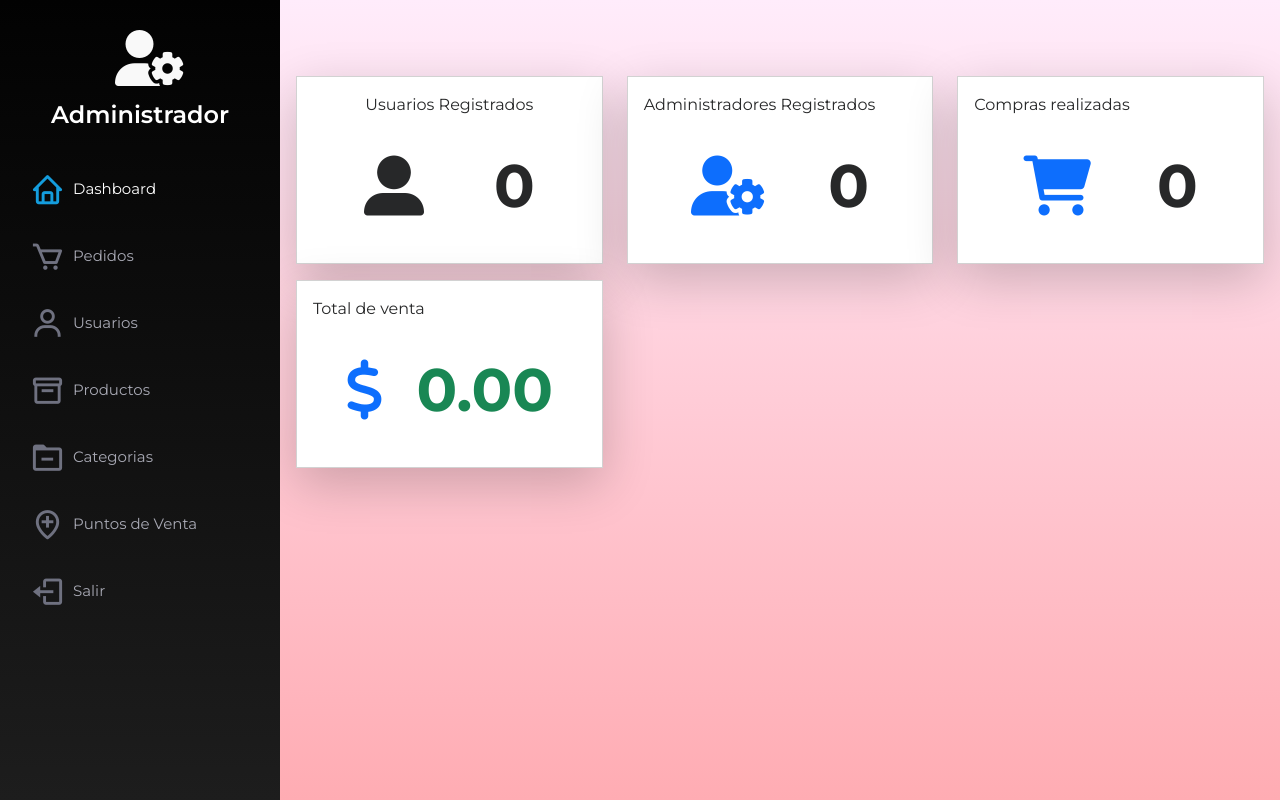
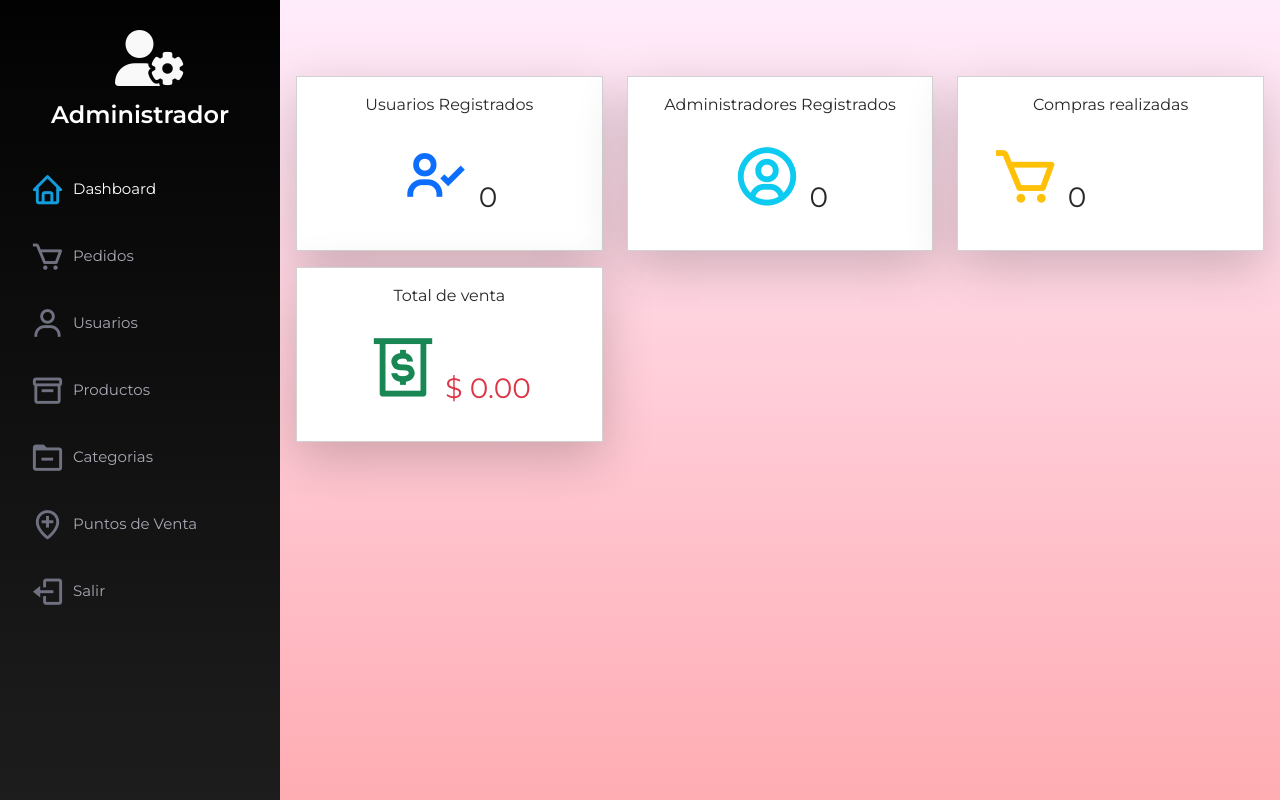
Before and after one commit to manuelmartad/aniria_cosmetics, a PHP site: page /admin/dashboard/dashboard.php in a window 1280 px wide. Run offline with PHP 8.4, Linux system fonts and the light colour scheme; data that the repository does not hold is empty.

Commit message:
initial commit

```diff
--- a/admin/categories/category_view.php
+++ b/admin/categories/category_view.php
@@ -21,13 +21,13 @@ include '../../includes/templates/nav.php';
 
             <div class="card p-3 shadow-lg">
                 <div class="card-title d-flex justify-content-between">
-                    <span class="fs-4 ms-3">Administrar Categorias</span>
-                    <a href="category_add.php" class="btn btn-link"><i class="fa-solid fa-plus me-1"></i> Agregar
+                    <!-- <span class="fs-4 ms-3">Administrar Categorias</span> -->
+                    <a href="category_add.php" class="btn btn-link"><i class="fa-solid fa-plus ms-1"></i> Agregar
                         Categoria</a>
                 </div>
                 <div class="card-body">
                     <table class="table table-bordered table-hover text-center" id="no-more-tables">
-                        <thead style="background:linear-gradient(#020202, #464646);color:#fdfdfd">
+                        <thead class="fw-bold">
                             <tr>
                                 <td>ID</td>
                                 <td>Nombre</td>
--- a/admin/dashboard/dashboard.php
+++ b/admin/dashboard/dashboard.php
@@ -16,46 +16,49 @@ include '../../includes/templates/nav.php';
                         <div class="card-title text-center">
                             <span> Usuarios Registrados</span>
                         </div>
-                        <div class="card-body d-flex align-items-center justify-content-around fw-bold" style="font-size: 60px;">
-                            <i class="fa-solid fa-user-alt"></i>
-                            <?php $users =  $conn->query("SELECT * FROM users");
-                            echo $users->num_rows; ?>
+                        <div class="card-body fs-3 text-center">
+                            <i class='bx bx-user-check text-primary' style="font-size:70px ;"></i>
+                            <span>
+                                <?php $users =  $conn->query("SELECT * FROM users");
+                                echo $users->num_rows; ?>
+                            </span>
                         </div>
                     </div>
                 </div>
                 <div class="col-md-6 col-lg-4 mb-3">
                     <div class="card p-3 shadow-lg">
-                        <div class="card-title">
+                        <div class="card-title text-center">
                             <span> Administradores Registrados</span>
                         </div>
-                        <div class="card-body d-flex align-items-center justify-content-around fw-bold" style="font-size: 60px;">
-                            <i class="fa-solid fa-user-gear text-primary"></i>
-                            <?php $users =  $conn->query("SELECT * FROM users WHERE role = 'admin'");
-                            echo $users->num_rows; ?>
+                        <div class="card-body fs-3 text-center">
+                            <i class='bx bx-user-circle text-info' style="font-size:70px ;"></i>
+                            <span> <?php $users =  $conn->query("SELECT * FROM users WHERE role = 'admin'");
+                                    echo $users->num_rows; ?></span>
                         </div>
                     </div>
                 </div>
                 <div class="col-md-6 col-lg-4 mb-3">
                     <div class="card p-3 shadow-lg">
-                        <div class="card-title">
+                        <div class="card-title text-center">
                             <span> Compras realizadas</span>
                         </div>
-                        <div class="card-body d-flex align-items-center justify-content-around fw-bold" style="font-size: 60px;">
-
-                            <i class="fa-solid fa-shopping-cart text-primary"></i>
-                            <?php $orders =  $conn->query("SELECT * FROM orders");
-                            echo $orders->num_rows; ?>
+                        <div class="card-body fs-3">
+                            <i class='bx bx-cart text-warning' style="font-size:70px ;"></i>
+                            <span>
+                                <?php $orders =  $conn->query("SELECT * FROM orders");
+                                echo $orders->num_rows; ?>
+                            </span>
                         </div>
                     </div>
                 </div>
                 <div class="col-md-6 col-lg-4 mb-3">
                     <div class="card p-3 shadow-lg">
-                        <div class="card-title">
+                        <div class="card-title text-center">
                             <span> Total de venta</span>
                         </div>
-                        <div class="card-body d-flex align-items-center justify-content-around fw-bold" style="font-size: 60px;">
-                            <i class="fa-solid fa-dollar text-primary"></i>
-                            <span class="text-success">
+                        <div class="card-body fs-3 text-center">
+                            <i class='bx bx-money-withdraw text-success' style="font-size:70px ;"></i>
+                            <span class="text-danger">$
                                 <?php $users =  $conn->query("SELECT sum(total) AS total FROM orders");
                                 $sum = $users->fetch_assoc();
                                 echo number_format($sum['total'], 2); ?>
--- a/admin/orders/order_view.php
+++ b/admin/orders/order_view.php
@@ -18,8 +18,8 @@ include '../../includes/templates/nav.php';
             <div class="card shadow-lg">
 
                 <div class="card-body p-3 px-4">
-                    <h5 class="py-3">Vista de Pedidos</h5>
-                    <table class="table w-100 border-dark align-middle text-center" id="no-more-tables">
+                    <!-- <h5 class="py-3">Vista de Pedidos</h5> -->
+                    <table class="table w-100 align-middle text-center" id="no-more-tables">
                         <thead>
                             <tr>
                             <!-- <th>ID</th> -->
@@ -52,7 +52,7 @@ include '../../includes/templates/nav.php';
                                     <td data-title="Teléfono">656 461 51 35</td>
                                     <td data-title="Fecha"><?php echo $order['date'] ?></td>
                                     <td data-title="Artículos"><?php echo $order['totalItems'] ?></td>
-                                    <td data-title="Precio total">$<?php echo number_format($order['total'],2) ?></td>
+                                    <td class="text-success fw-bold" data-title="Precio total"><span class="text-dark">$</span> <?php echo number_format($order['total'],2) ?></td>
                                     <!-- <td><span class="badge bg-primary">En Proceso</span> -->
                                     <!-- </td>
                         <td><button type="button" class="btn btn-primary py-1" data-bs-toggle="modal" data-bs-target="#modalId"><i class="fa-solid fa-magnifying-glass pe-1"></i>Visualizar</td> -->
--- a/admin/products/product_view.php
+++ b/admin/products/product_view.php
@@ -27,8 +27,8 @@ include '../../includes/templates/nav.php';
 
             <div class="card p-3 shadow-lg" id="reload">
                 <div class="card-title d-md-flex justify-content-between">
-                    <span class="fs-4 ms-3">Administrar Productos</span>
-                    <a href="product_add.php" class="btn btn-outline-primary me-3"><i class='bx bx-folder-plus pe-2'></i>Agregar
+                    <!-- <span class="fs-4 ms-3">Administrar Productos</span> -->
+                    <a href="product_add.php" class="btn btn-outline-primary ms-3"><i class='bx bx-folder-plus pe-2'></i>Agregar
                         Producto</a>
                 </div>
                 <div class="card-body">
@@ -36,7 +36,7 @@ include '../../includes/templates/nav.php';
                     unset($_SESSION["success"]) ?> -->
                     <!-- <div id="response" class="alert alert-success text-center d-none"><small></small></div> -->
                     <table class="table table-bordered text-center" id="no-more-tables">
-                        <thead style="background:#020202;color:#fdfdfd">
+                        <thead class="fw-bold">
                             <tr>
                                 <td>ID</td>
                                 <td>Nombre</td>
--- a/assets/js/scripts.js
+++ b/assets/js/scripts.js
@@ -51,7 +51,8 @@ $(function () {
         })
     })
 
-    $('.like').click(function () {
+    $('#like').click(function (e) {
+        e.stopPropagation()
         var id = $(this).attr("data-id")
         $.ajax({
             type: "POST",
@@ -61,28 +62,29 @@ $(function () {
             },
             success: function (response) {
                 if (response == 200) {
-                    $('.like').css('color', 'red')
-                    $('#like_counter').text("A 200 personas les gusta este producto");
+                    $('#icon').addClass('text-danger bx bxs-heart')
+                    // $("#numlikes").load(location.href + " #numlikes>*");
+
                 }
 
             }
         });
     })
 
-    if (top.location.pathname === '/aniria_cosmetics/product-details.php') {
-        var id = $('.like').attr("data-id")
-        $.ajax({
-            type: "GET",
-            url: "response.php",
-            data: { id: id },
-            success: function (response) {
-                if (response == 200) {
-                    $('.like').css('color', 'red')
-                    console.log(response);
-                }
-            }
-        });
-    }
+    // if (top.location.pathname === '/aniria_cosmetics/product-details.php') {
+    //     var id = $('.like').attr("data-id")
+    //     $.ajax({
+    //         type: "GET",
+    //         url: "response.php",
+    //         data: { id: id },
+    //         success: function (response) {
+    //             if (response == 200) {
+    //                 $('.like').css('color', 'red')
+    //                 console.log(response);
+    //             }
+    //         }
+    //     });
+    // }
 
     $(document).on('submit', '#form_cart', function (e) {
         e.preventDefault()
--- a/response.php
+++ b/response.php
@@ -22,7 +22,7 @@ if (isset($_POST['productId'])) {
     $productId = $_POST['productId'];
 
     $sql = "UPDATE products SET stars = stars + 1 WHERE product_id = '$productId'";
-    if ($conn->multi_query($sql)) {
+    if ($conn->query($sql)) {
         echo 200;
     }
 }
```
Also changed, not shown: admin/users/user_view.php (+10 -13 lines), product-details.php (+8 -5 lines).
